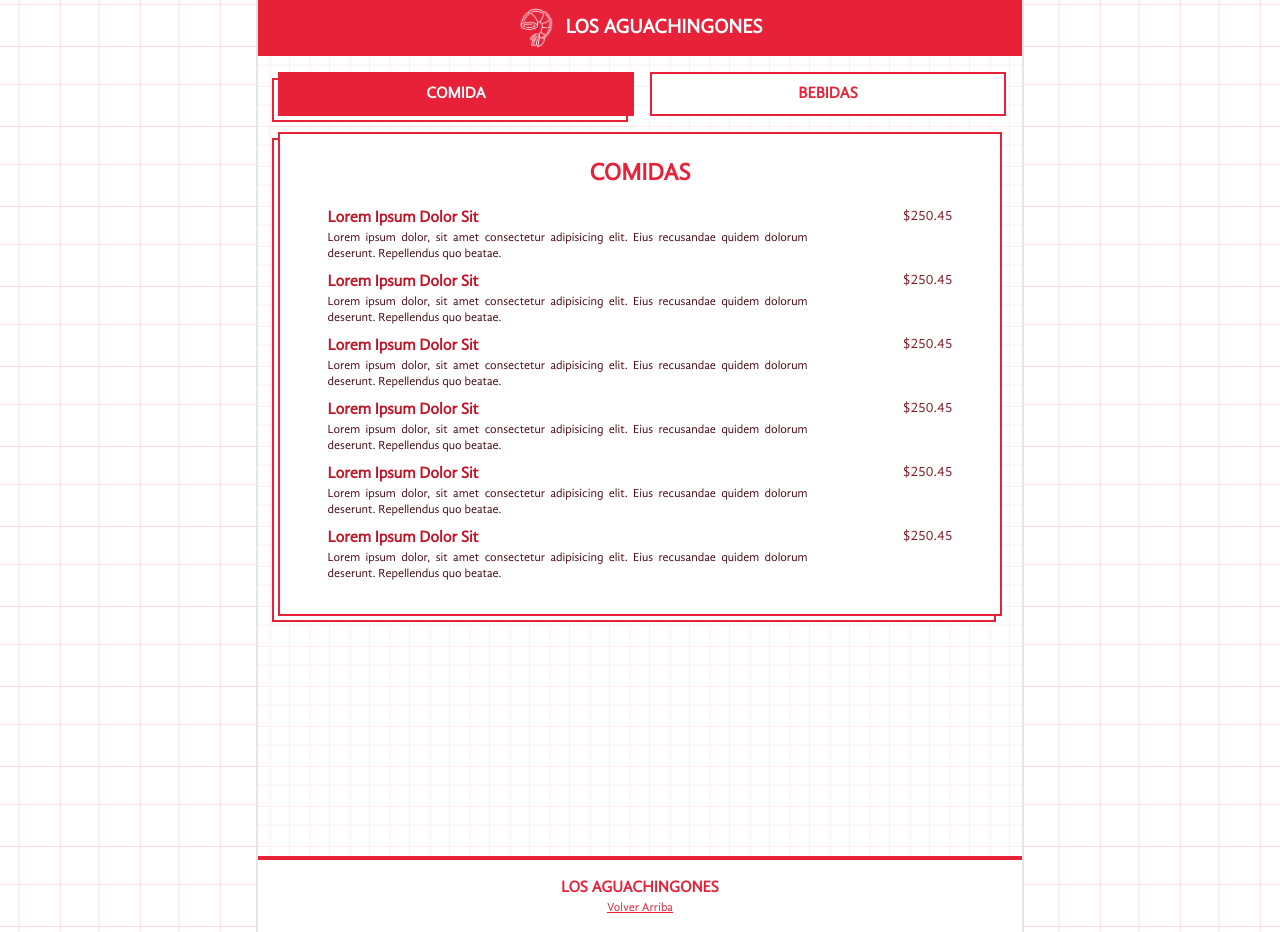
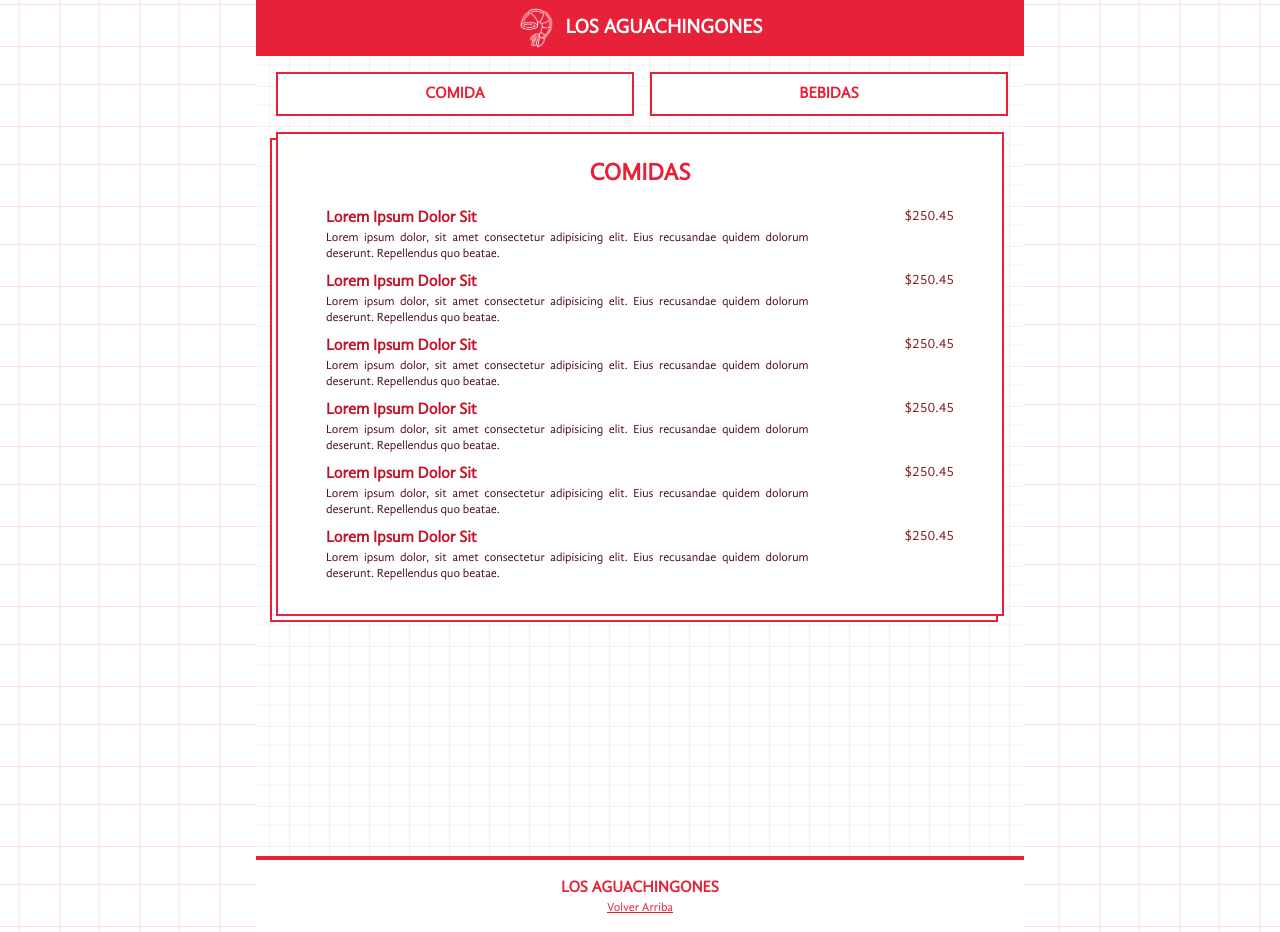
Before and after one commit to CastilloDelgado/menu-aguachingones, a Vue app: page / in a window 1280 px wide. Built offline with nearby package versions, Linux system fonts and the light colour scheme.

Commit message:
Adding animation when pressing the buttons

```diff
--- a/src/components/Button.vue
+++ b/src/components/Button.vue
@@ -6,7 +6,7 @@ defineProps({
 </script>
 
 <template>
-    <div class="w-full uppercase text-center py-2 font-bold border-primary-600 border-2 transition hover:shadow-[-6px_6px_0px_-2px_#FFFFFF_,_-6px_6px_0px_0px_#e72138]"
+    <div class="w-full uppercase text-center py-2 font-bold border-primary-600 border-2 transition active:shadow-none active:translate-y-1 active:-translate-x-1  hover:shadow-[-6px_6px_0px_-2px_#FFFFFF_,_-6px_6px_0px_0px_#e72138]"
         :class="{
             'bg-primary-600 text-white shadow-[-6px_6px_0px_-2px_#FFFFFF_,_-6px_6px_0px_0px_#e72138]': active,
             'bg-white text-primary-600': !active
--- a/src/components/Layout.vue
+++ b/src/components/Layout.vue
@@ -3,7 +3,7 @@ import Header from './Header.vue';
 import Footer from "./Footer.vue";
 </script>
 <template>
-    <div class="max-w-3xl mx-auto border-x-2 border-neutral-200">
+    <div class="max-w-3xl mx-auto border-neutral-200">
         <Header />
 
         <div class="min-h-[100vh] bg-repeat bg-center bg-image">
--- a/src/components/Menu.vue
+++ b/src/components/Menu.vue
@@ -1,14 +1,18 @@
 <script setup>
+import { ref } from 'vue';
 import Button from './Button.vue';
 import MealsMenu from './MealsMenu.vue';
+
+const option = ref('')
+
 </script>
 
 <template>
     <div class="">
         <div class="w-full p-4">
             <div class="w-full flex justify-around gap-4 pl-1 mb-4">
-                <Button title="Comida" active />
-                <Button title="Bebidas" />
+                <Button title="Comida" :active="option === 'meals'" @click="option = 'meals'" />
+                <Button title="Bebidas" :active="option === 'drinks'" @click="option = 'drinks'" />
             </div>
             <div class="w-full">
                 <MealsMenu />
```
